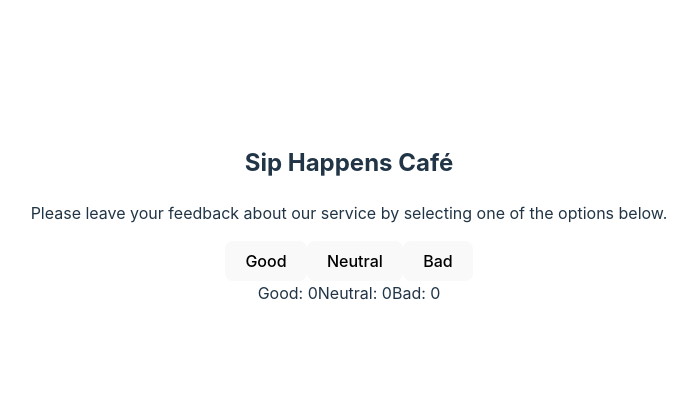
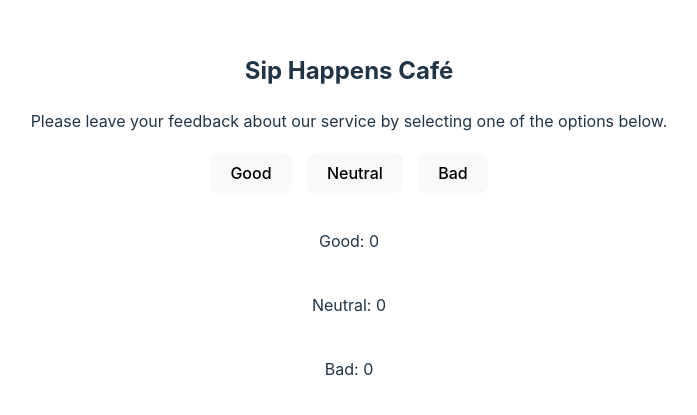
Before and after one commit to JuShapiro/goit-react-hw-02, a React (Vite) app: page / in a window 1280 px wide. Shown: the part 185-600 px from the top of the page, without its empty margins (291-988 px from the left). Built offline with nearby package versions, Linux system fonts and the light colour scheme.

Commit message:
secondPartDone

```diff
--- a/src/App.jsx
+++ b/src/App.jsx
@@ -1,31 +1,32 @@
-import "modern-normalize";
 import { useState } from "react";
 import Options from "./components/Options/Options";
 import Feedback from "./components/Feedback/Feedback";
+import "modern-normalize";
 import "./App.css";
 
 const App = () => {
-  const [values, setValues] = useState({
+  const [feedbacks, setFeedback] = useState({
     good: 0,
     neutral: 0,
     bad: 0,
   });
+  const updateFeedback = (feedbackType) => {
+    setFeedback({
+      ...feedbacks,
+      [feedbackType]: feedbacks[feedbackType] + 1,
+    });
+  };
   return (
     <div>
-      <div className="description">
-        <h2>Sip Happens Café</h2>
-        <p>
-          Please leave your feedback about our service by selecting one of the
-          options below.
-        </p>
-      </div>
+      <h2>Sip Happens Café</h2>
+      <p>
+        Please leave your feedback about our service by selecting one of the
+        options below.
+      </p>
 
-      <div className="options">
-        <Options />
-      </div>
-      <div className="feedback">
-        <Feedback />
-      </div>
+      <Options updateFeedback={updateFeedback} />
+
+      <Feedback feedbacks={feedbacks} />
     </div>
   );
 };
--- a/src/components/Feedback/Feedback.jsx
+++ b/src/components/Feedback/Feedback.jsx
@@ -1,10 +1,10 @@
 import css from "./Feedback.module.css";
-const Feedback = () => {
+const Feedback = ({ feedbacks }) => {
   return (
-    <div>
-      Good: {0}
-      Neutral: {0}
-      Bad: {0}
+    <div className={css.feedback}>
+      <p>Good: {feedbacks.good}</p>
+      <p>Neutral: {feedbacks.neutral}</p>
+      <p> Bad: {feedbacks.bad}</p>
     </div>
   );
 };
--- a/src/components/Feedback/Feedback.module.css
+++ b/src/components/Feedback/Feedback.module.css
@@ -0,0 +1,7 @@
+.feedback {
+  display: flex;
+  flex-direction: column;
+  gap: 8px;
+  justify-content: center;
+  align-items: center;
+}
--- a/src/components/Options/Options.jsx
+++ b/src/components/Options/Options.jsx
@@ -1,10 +1,10 @@
 import css from "./Options.module.css";
-const Options = () => {
+const Options = ({ updateFeedback }) => {
   return (
-    <div>
-      <button>Good</button>
-      <button>Neutral</button>
-      <button>Bad</button>
+    <div className={css.options}>
+      <button onClick={() => updateFeedback("good")}>Good</button>
+      <button onClick={() => updateFeedback("neutral")}>Neutral</button>
+      <button onClick={() => updateFeedback("bad")}>Bad</button>
     </div>
   );
 };
--- a/src/components/Options/Options.module.css
+++ b/src/components/Options/Options.module.css
@@ -0,0 +1,7 @@
+.options {
+  margin: 20px 0;
+  display: flex;
+  gap: 15px;
+  justify-content: center;
+  align-items: center;
+}
```
